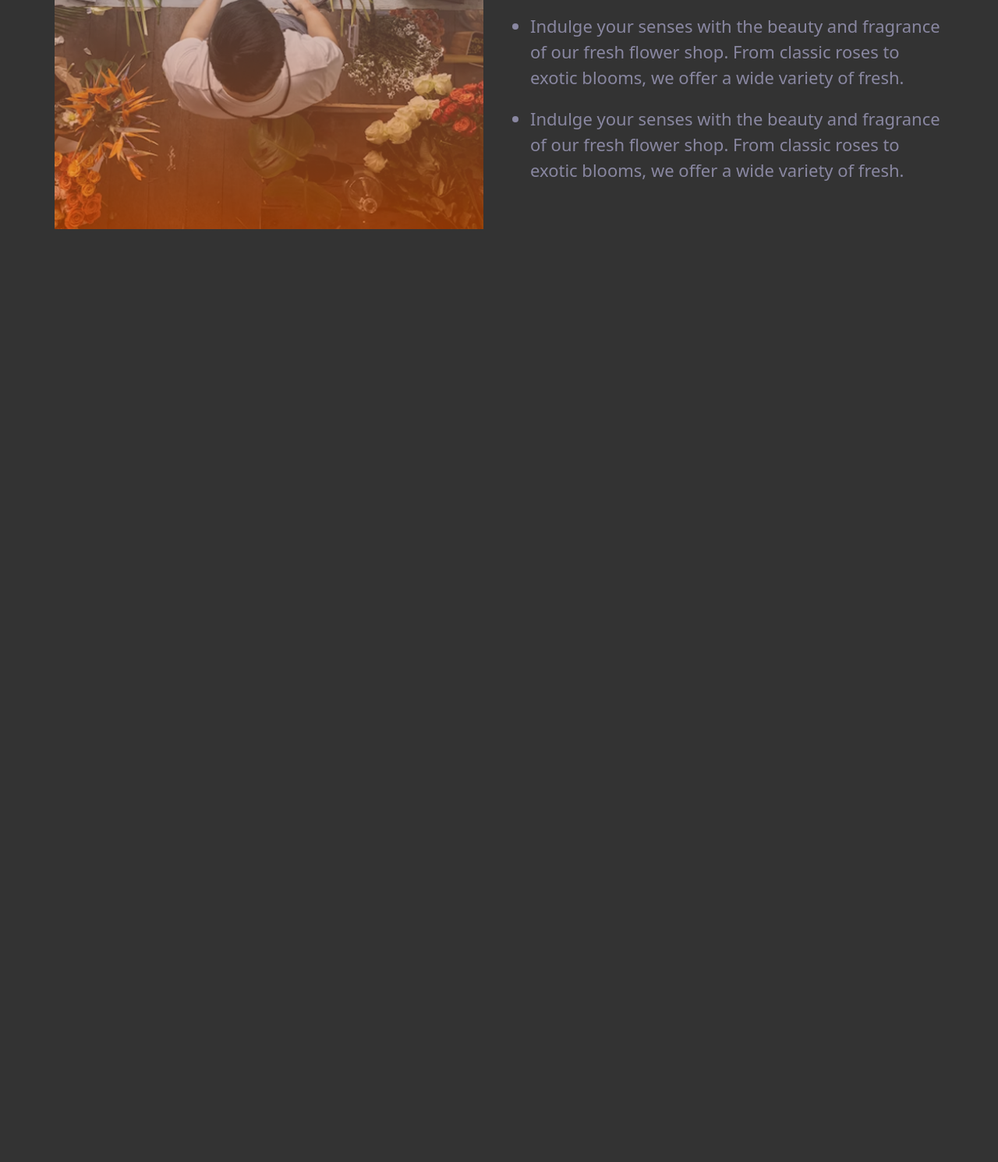
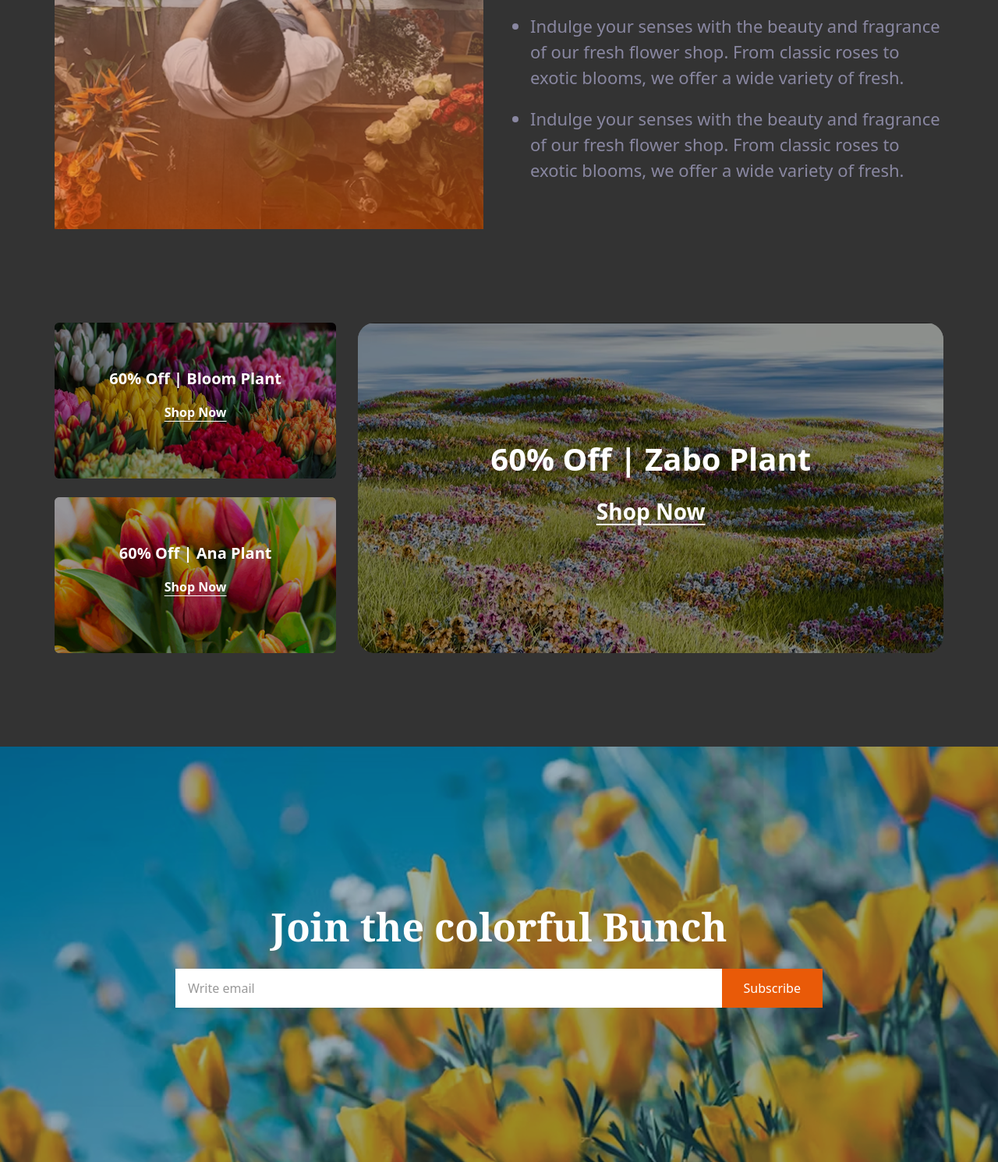
Before and after one commit to asemrashed/B12A02-Responsive-Flowers, a plain HTML site: page index.html in a window 1280 px wide. Shown: the part 2401-3892 px from the top of the page at 78% size. Before the commit the page ends 2695 px from the top, so only its background shows below. Drawn offline with nearby package versions, Linux system fonts and the light colour scheme.

Commit message:
certification, offer, content added

```diff
--- a/index.html
+++ b/index.html
@@ -107,5 +107,47 @@
             </ul>
         </div>
       </div>
+      <!-- offer -->
+       <div class="w-[90%] max-w-[1140px] mx-auto grid grid-cols-1 md:grid-cols-3 mt-20 md:mt-30 gap-x-7 gap-y-6">
+            <div class="h-50 flex flex-col rounded-md bg-[#333] relative rounded-5 overflow-hidden">
+                <img src="./assets/deal-bloom.png" alt="bloom" class="w-full h-full object-cover">
+                <div class="w-full h-full flex flex-col absolute inset-0 bg-[rgba(0,0,0,0.4)] items-center justify-center">
+                    <p class="text-[20px] text-white font-bold">60% Off | Bloom Plant</p>
+                    <a href="#" class="text-[16px] text-white font-bold underline underline-offset-[5px] py-[16px]">Shop Now</a>
+                </div>
+            </div>
+            <div class="h-50 flex md:hidden flex-col rounded-md bg-[#333] relative  rounded-5 overflow-hidden">
+                <img src="./assets/deal-ana.png" alt="bloom" class="w-full h-full object-cover">
+                <div class="w-full h-full flex flex-col absolute inset-0 bg-[rgba(0,0,0,0.4)] items-center justify-center">
+                    <p class="text-[20px] text-white font-bold">60% Off | Ana Plant</p>
+                    <a href="#" class="text-[16px] text-white font-bold underline underline-offset-[5px] py-[16px]">Shop Now</a>
+                </div>
+            </div>
+            <div class="h-50 md:h-auto flex flex-col md:row-span-2 md:col-span-2 rounded-md bg-[#333] relative rounded-5 md:rounded-[22px] overflow-hidden">
+                <img src="./assets/deal-zabo.png" alt="bloom" class="w-full h-full object-cover">
+                <div class="w-full h-full flex flex-col absolute inset-0 bg-[rgba(0,0,0,0.4)] items-center justify-center">
+                    <p class="text-[20px] md:text-[40px] text-white font-bold">60% Off | Zabo Plant</p>
+                    <a href="#" class="text-[16px] md:text-[28px] text-white font-bold underline underline-offset-[5px] py-[16px]">Shop Now</a>
+                </div>
+            </div>
+            <div class="h-50 hidden md:flex flex-col rounded-md bg-[#333] relative  rounded-5 overflow-hidden">
+                <img src="./assets/deal-ana.png" alt="bloom" class="w-full h-full object-cover">
+                <div class="w-full h-full flex flex-col absolute inset-0 bg-[rgba(0,0,0,0.4)] items-center justify-center">
+                    <p class="text-[20px] text-white font-bold">60% Off | Ana Plant</p>
+                    <a href="#" class="text-[16px] text-white font-bold underline underline-offset-[5px] py-[16px]">Shop Now</a>
+                </div>
+            </div>
+       </div>
+       <!-- contact -->
+        <div class="max-w-full h-[533px] md:h-[276p] mt-10 md:mt-30 flex relative">
+            <img src="./assets/news-letter-bg.png" alt="newsletter" class="w-full h-full object-cover">
+            <div class="w-full h-full flex flex-col absolute items-center justify-center gap-3 md:gap-5">
+                <h1 class="text-2xl md:text-[50px] font-serif font-bold text-white">Join the colorful Bunch</h1>
+                <form action="/#" class="w-[320px] md:w-[830px] h-[50px] flex">
+                    <input type="email" placeholder="Write email" class="p-4 text-[16px] text-[#333] bg-[#fff] flex-1">
+                    <button type="submit" class="bg-[#E95A08] text-white px-3 md:px-7">Subscribe</button>
+                </form>
+            </div>
+        </div>
 </body>
 </html>
```
